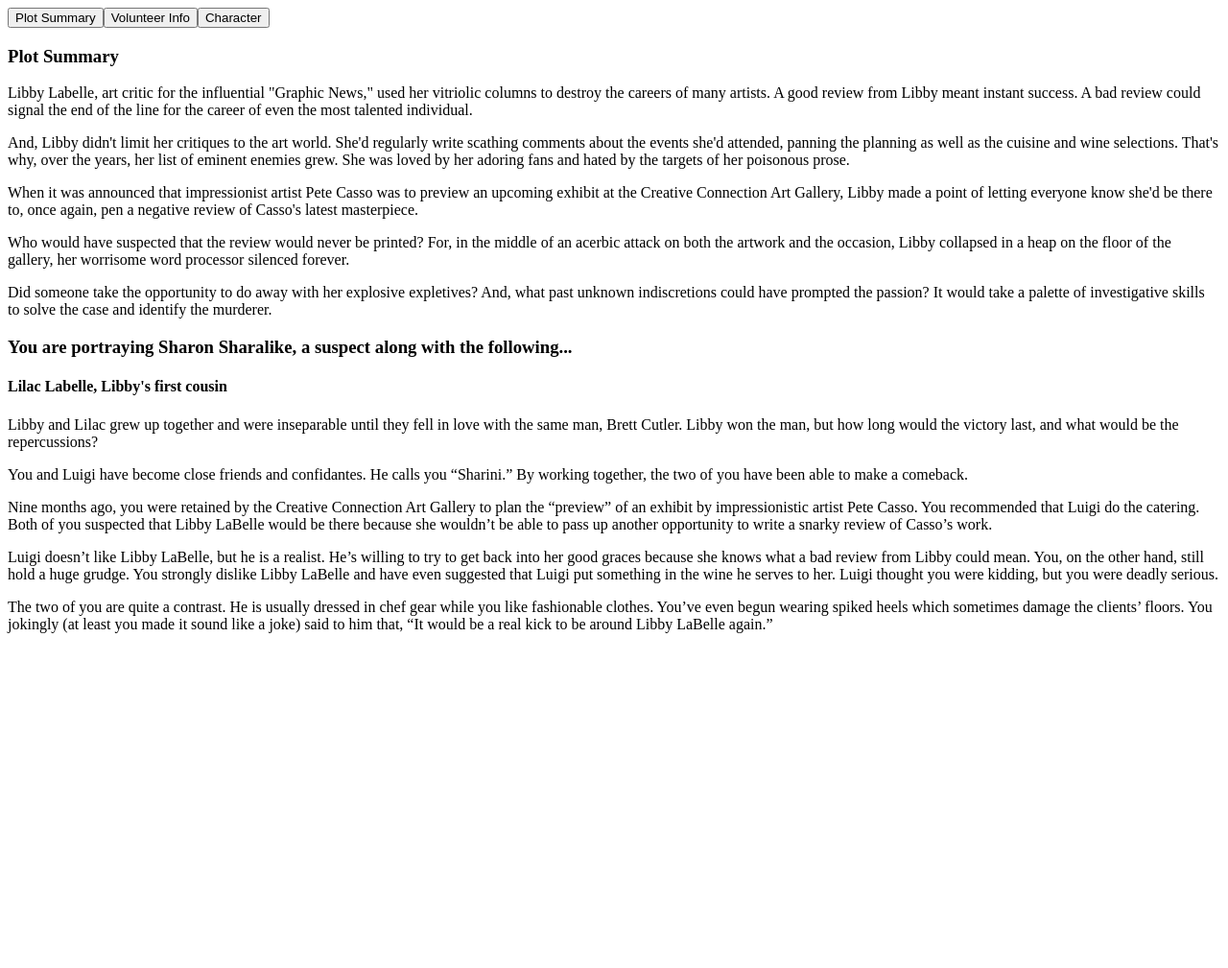
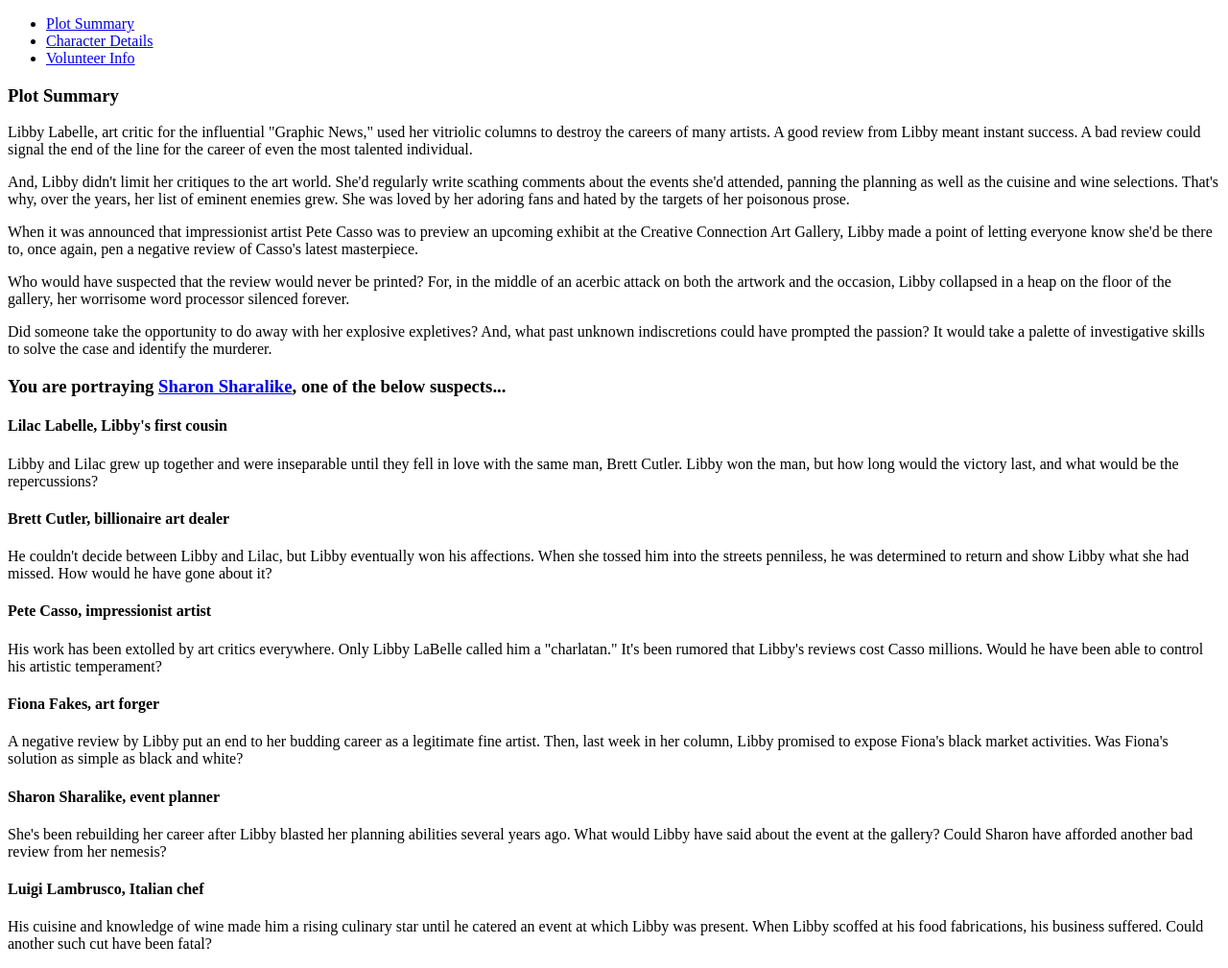
Before and after one commit to minlae/murder-mystery-gallery, a Gatsby site: page /app/sharonS in a window 1280 px wide. Shown: the whole page at 96% size. Before the commit the page ends 800 px from the top, so only its background shows below. Built offline with nearby package versions, Linux system fonts and the light colour scheme; Gatsby itself is replaced by a stand-in of ours.

Commit message:
Menu works

```diff
--- a/src/components/menu-cards.js
+++ b/src/components/menu-cards.js
@@ -1,7 +1,8 @@
 import * as React from "react"
-import PlotSummary from "./plotSummary"
+import { Link } from "gatsby"
 
 class MenuCards extends React.Component {
+
 
   render() {
     //if you are on the page, it should no longer be a link
@@ -14,16 +15,14 @@ class MenuCards extends React.Component {
     return(
       <>
       <nav>
-        <ul>
-          <li id="plot" class="module">
-             <PlotSummary />
-          </li>
-          <li>Speaking Order</li>
-          <li>What to Say</li>
-          <li id="background" class="module">Background</li>
-          <li>Clues</li>
-        </ul>
-      </nav>
+          {/* Plot summary is the main page */}
+          {/* Use hidden modules for the sub-menus */}
+          <ul>
+            <li><Link to="/app/sharonS">Plot Summary</Link></li>
+            <li><Link to="/app/sharonBg">Character Details</Link></li>
+            <li><Link to="/app/volunteer">Volunteer Info</Link></li>
+          </ul>
+        </nav>
       </>
 
     )
--- a/src/components/plotSummary.js
+++ b/src/components/plotSummary.js
@@ -1,13 +1,13 @@
 import * as React from "react"
+import { Link } from "gatsby"
 
 
 class PlotSummary extends React.Component {
 
   render() {
-
     const char = this.props.char;
     const fullName = this.props.fullName;
-
+    const charLink = this.props.charLink;
     return (
         <section id="plot" className="module">
         <h3>Plot Summary</h3>
@@ -17,17 +17,33 @@ class PlotSummary extends React.Component {
         <p>Who would have suspected that the review would never be printed? For, in the middle of an acerbic attack on both the artwork and the occasion, Libby collapsed in a heap on the floor of the gallery, her worrisome word processor silenced forever.</p>
         <p>Did someone take the opportunity to do away with her explosive expletives? And, what past unknown indiscretions could have prompted the passion? It would take a palette of investigative skills to solve the case and identify the murderer.</p>
         {(char !== "investigator") ? (
-          <h3>You are portraying {fullName}, a suspect along with the following...</h3>
+          <h3>You are portraying <Link to={`/app/${charLink}`}>{fullName}</Link>, one of the below suspects...</h3>
         ) : ( <h3>You must apprehend one of these suspects</h3> )
         }
         <h4>Lilac Labelle, Libby's first cousin</h4>
         <p>
           Libby and Lilac grew up together and were inseparable until they fell in love with the same man, Brett Cutler. Libby won the man, but how long would the victory last, and what would be the repercussions?
         </p>
-        <p>You and Luigi have become close friends and confidantes. He calls you “Sharini.” By working together, the two of you have been able to make a comeback.</p>
-        <p>Nine months ago, you were retained by the Creative Connection Art Gallery to plan the “preview” of an exhibit by impressionistic artist Pete Casso. You recommended that Luigi do the catering. Both of you suspected that Libby LaBelle would be there because she wouldn’t be able to pass up another opportunity to write a snarky review of Casso’s work.</p>
-        <p>Luigi doesn’t like Libby LaBelle, but he is a realist. He’s willing to try to get back into her good graces because she knows what a bad review from Libby could mean. You, on the other hand, still hold a huge grudge. You strongly dislike Libby LaBelle and have even suggested that Luigi put something in the wine he serves to her. Luigi thought you were kidding, but you were deadly serious.</p>
-        <p>The two of you are quite a contrast. He is usually dressed in chef gear while you like fashionable clothes. You’ve even begun wearing spiked heels which sometimes damage the clients’ floors. You jokingly (at least you made it sound like a joke) said to him that, “It would be a real kick to be around Libby LaBelle again.”</p>
+        <h4>Brett Cutler, billionaire art dealer</h4>
+        <p>
+          He couldn't decide between Libby and Lilac, but Libby eventually won his affections. When she tossed him into the streets penniless, he was determined to return and show Libby what she had missed. How would he have gone about it?
+        </p>
+        <h4>Pete Casso, impressionist artist</h4>
+        <p>
+          His work has been extolled by art critics everywhere. Only Libby LaBelle called him a "charlatan." It's been rumored that Libby's reviews cost Casso millions. Would he have been able to control his artistic temperament?
+        </p>
+        <h4>Fiona Fakes, art forger</h4>
+        <p>
+          A negative review by Libby put an end to her budding career as a legitimate fine artist. Then, last week in her column, Libby promised to expose Fiona's black market activities. Was Fiona's solution as simple as black and white?
+        </p>
+        <h4>Sharon Sharalike, event planner</h4>
+        <p>
+          She's been rebuilding her career after Libby blasted her planning abilities several years ago. What would Libby have said about the event at the gallery? Could Sharon have afforded another bad review from her nemesis?
+        </p>
+        <h4>Luigi Lambrusco, Italian chef</h4>
+        <p>
+          His cuisine and knowledge of wine made him a rising culinary star until he catered an event at which Libby was present. When Libby scoffed at his food fabrications, his business suffered. Could another such cut have been fatal?
+        </p>
         </section>
       )
     }
--- /dev/null
+++ b/src/layoutmap.txt
@@ -0,0 +1,3 @@
+Plot Summary - Press release + Letter
+Character -> Background, speaking order/speech, additional info, clues
+Volunteer Info
--- a/src/pages/app.js
+++ b/src/pages/app.js
@@ -4,6 +4,8 @@ import Layout from "../components/layout"
 import PrivateRoute from "../components/privateRoute"
 import Home from "./index"
 import SharonS from "./app/sharonS"
+import SharonBg from "./app/sharonBg"
+import Volunteer from "./app/Volunteer"
 // import PeteC from "./app/peteC"
 // import BrettC from "./app/brettC"
 // import LilacL from "./app/lilacL"
@@ -16,6 +18,8 @@ const App = () => (
     <Router>
       <Router path="/" component={Home} />
       <PrivateRoute path="/app/sharonS" component={SharonS} />
+      <PrivateRoute path="/app/sharonBg" component={SharonBg} />
+      <PrivateRoute path="/app/volunteer" component={Volunteer} />
       <Login path="login" />
     </Router>
   </Layout>
--- a/src/pages/app/sharonS.js
+++ b/src/pages/app/sharonS.js
@@ -1,6 +1,7 @@
 import * as React from "react"
-import { hidden } from "../../styles/charinfo.modules.scss"
 import PlotSummary from "../../components/plotSummary"
+import CharLayout from "../../components/charlayout"
+
 
 class SharonS extends React.Component {
   state = {
@@ -42,16 +43,12 @@ class SharonS extends React.Component {
   render() {
     return (
       <>
-        <nav>
-          <button onClick={()=>this.showModule("plot")}>Plot Summary</button>
-          <button onClick={()=>this.showModule("volunteer")}>Volunteer Info</button>
-          <button onClick={()=>this.showModule("character")}>Character</button>
-        </nav>
+        <CharLayout>
         <section id="plot" className="module">
-          <PlotSummary char="sharon" fullName="Sharon Sharalike" showChar={this.showModule}/>
+          <PlotSummary char="sharon" fullName="Sharon Sharalike" charLink="sharonBg"/>
           {/* Include char you'll be playing as part of plot summary */}
         </section>
-        <section id="volunteer" className="module hidden">
+        {/* <section id="volunteer" className="module hidden">
           <h3>Volunteer Info</h3>
         </section>
         <section id="order" className="module hidden">
@@ -59,14 +56,15 @@ class SharonS extends React.Component {
           <p>1</p>
         </section>
         <section id="character" className="module hidden">
-          {/* Include on page:  */}
+          {/* Include on page:
           <h3>Dialogue</h3>
           <p>General character summary</p>
         </section>
         <section id="clues" className="module hidden">
           <h3>Clues</h3>
           <p>General character summary</p>
-        </section>
+        </section> */}
+        </CharLayout>
       </>
     )
   }
```
Also changed, not shown: src/components/characterBgs/sharonBg.js (deleted, +0 -26 lines), src/pages/app/sharonBg.js (added, +29 -0 lines), src/pages/app/volunteer.js (added, +29 -0 lines), src/pages/investigator.js (+4 -13 lines). Lines whose indentation alone changed are shown as unchanged.
